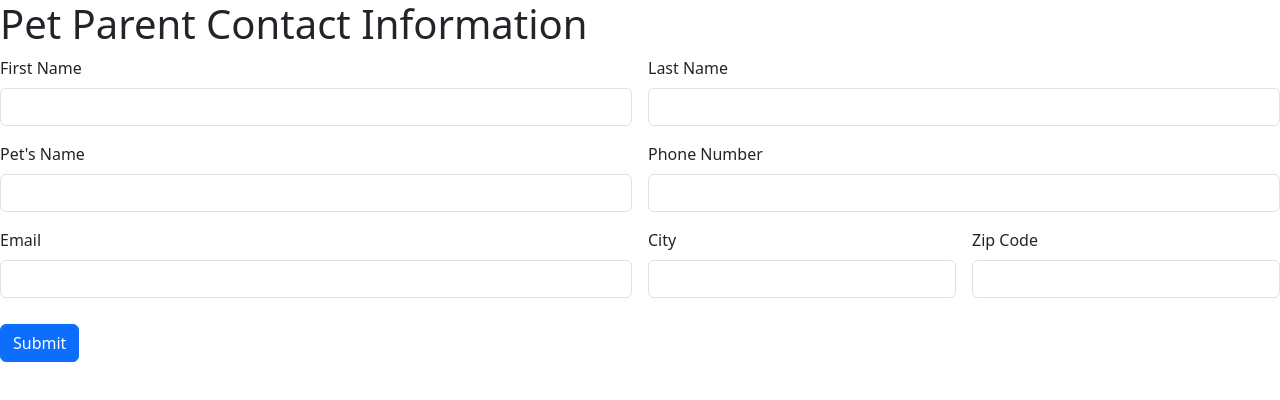
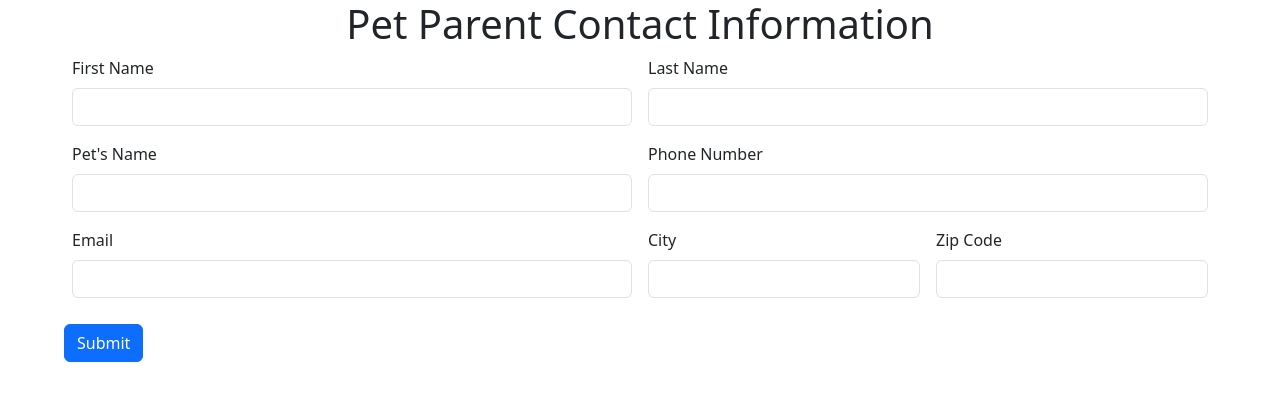
Before and after one commit to trincellshelvin/JS-HTML-andtheDOM-PetOwner, a plain HTML site: page index.html in a window 1280 px wide. Drawn offline with nearby package versions, Linux system fonts and the light colour scheme.

```diff
--- a/index.html
+++ b/index.html
@@ -12,8 +12,8 @@
 <body>
 
     <body>
-        <h1>Pet Parent Contact Information</h1>
-        <form class="row g-3">
+        <h1 style="text-align: center;">Pet Parent Contact Information</h1>
+        <form class="row g-3" style="margin-left: 5%; margin-right: 5%;">
             <div class="col-md-6">
                 <label for="name" class="form-label">First Name</label>
                 <input type="text" class="form-control" id="firstname" required>
@@ -43,7 +43,7 @@
                 <input type="number" class="form-control" id="zipcode" required>
             </div>
         </form>
-        <button type="button" class="btn btn-primary" id="submitbutton" style="margin-top: 2%;">Submit</button>
+        <button type="button" class="btn btn-primary" id="savebutton" style="margin-top: 2%; margin-left: 5%;">Submit</button>
 
 
         <script src="index.js"></script>
```
Also changed, not shown: script.js (+11 -0 lines).
